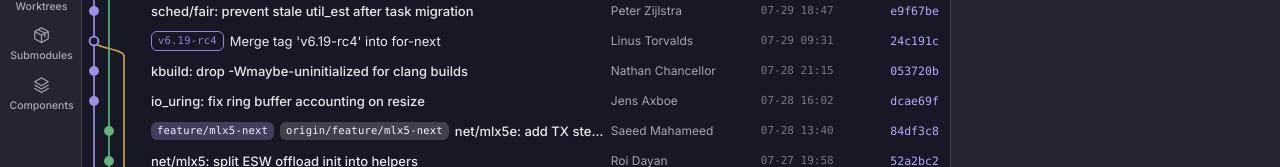
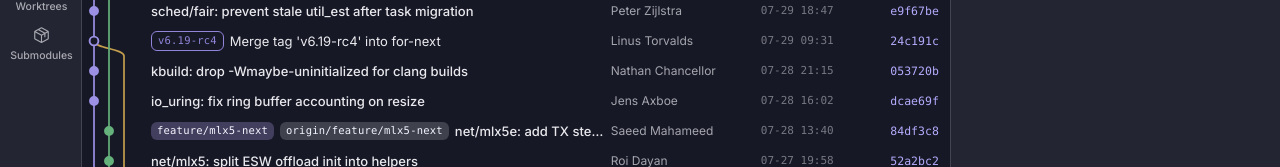
Before and after one commit to thanhtunguet/another-git-client, a React (Vite) app: page / in a window 1280 px wide. Shown: the part 326-493 px from the top of the page. Built offline with nearby package versions, Linux system fonts and the light colour scheme.

Commit message:
refactor: fix navigation sidebar to static width and remove components view

```diff
--- a/src/components/GitClient.tsx
+++ b/src/components/GitClient.tsx
@@ -15,7 +15,6 @@ import { DiffView } from './views/DiffView';
 import { WorktreesView } from './views/WorktreesView';
 import { SubmodulesView } from './views/SubmodulesView';
 import { SettingsView } from './views/SettingsView';
-import { ComponentsView } from './views/ComponentsView';
 
 import { ContextMenu } from './common/ContextMenu';
 import { CommandPalette } from './common/CommandPalette';
@@ -30,14 +29,6 @@ const GitClientInner: React.FC<{ className?: string; style?: React.CSSProperties
   style
 }) => {
   const { view, dock } = useGitClient();
-
-  const navPanel = useResizablePanel({
-    storageKey: 'ag_panel_nav_sidebar_width',
-    defaultSize: 82,
-    minSize: 60,
-    maxSize: 240,
-    direction: 'horizontal'
-  });
 
   const dockPanel = useResizablePanel({
     storageKey: 'ag_panel_sc_dock_width',
@@ -66,8 +57,6 @@ const GitClientInner: React.FC<{ className?: string; style?: React.CSSProperties
         return <SubmodulesView />;
       case 'settings':
         return <SettingsView />;
-      case 'components':
-        return <ComponentsView />;
       default:
         return <GraphView />;
     }
@@ -77,14 +66,7 @@ const GitClientInner: React.FC<{ className?: string; style?: React.CSSProperties
     <div className={`gc-container ${className}`.trim()} style={style}>
       <TopBar />
       <div className="gc-main-row">
-        <NavSidebar style={{ width: `${navPanel.size}px` }} />
-        <ResizeHandle
-          direction="horizontal"
-          isDragging={navPanel.isDragging}
-          onMouseDown={navPanel.handleMouseDown}
-          onDoubleClick={navPanel.resetSize}
-          title="Drag to resize navigation sidebar (Double-click to reset)"
-        />
+        <NavSidebar />
         <div className="gc-view-container">
           {renderActiveView()}
           <ConsoleDrawer />
--- a/src/components/layout/NavSidebar.tsx
+++ b/src/components/layout/NavSidebar.tsx
@@ -15,8 +15,7 @@ const NAV_ITEMS: NavItem[] = [
   { id: 'compare', label: 'Compare', icon: 'ph-git-diff' },
   { id: 'diff', label: 'Diff / Merge', icon: 'ph-git-merge' },
   { id: 'worktrees', label: 'Worktrees', icon: 'ph-tree-structure' },
-  { id: 'submodules', label: 'Submodules', icon: 'ph-package' },
-  { id: 'components', label: 'Components', icon: 'ph-stack' }
+  { id: 'submodules', label: 'Submodules', icon: 'ph-package' }
 ];
 
 export const NavSidebar: React.FC<{ style?: React.CSSProperties; className?: string }> = ({
--- a/src/styles/_layout.scss
+++ b/src/styles/_layout.scss
@@ -37,7 +37,7 @@
 }
 
 .gc-sidebar {
-  flex: 0 0 auto;
+  flex: 0 0 82px;
   width: 82px;
   background: var(--panel);
   border-right: 1px solid var(--line);
--- a/src/types/git-client.ts
+++ b/src/types/git-client.ts
@@ -8,8 +8,7 @@ export type GitClientView =
   | 'diff'
   | 'worktrees'
   | 'submodules'
-  | 'settings'
-  | 'components';
+  | 'settings';
 
 export type CommitRaw = [
   subject: string,
```
Also changed, not shown: 2 other files (tests, documents, lock files or other folders).
